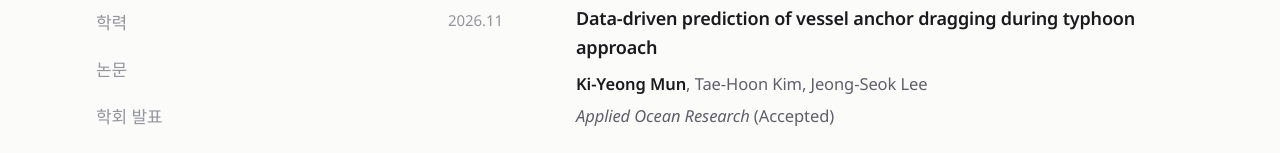
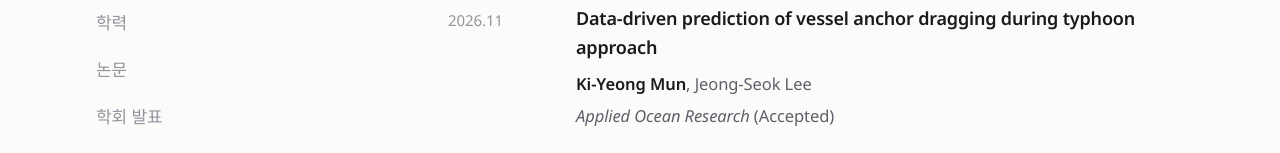
Before and after one commit to ki-yeong/ki-yeong.github.io, a plain HTML site: page index.html in a window 1280 px wide. Shown: the part 640-793 px from the top of the page. Drawn offline with Linux system fonts and the light colour scheme.

Commit message:
Applied Ocean Research 논문 저자 수정 (Mun, Lee)
Co-Authored-By: Claude Opus 5.5 <noreply@anthropic.com>

```diff
--- a/index.html
+++ b/index.html
@@ -296,7 +296,7 @@
         <time class="when">2026.11</time>
         <div class="what">
           <p class="title">Data-driven prediction of vessel anchor dragging during typhoon approach</p>
-          <p class="authors"><b>Ki-Yeong Mun</b>, Tae-Hoon Kim, Jeong-Seok Lee</p>
+          <p class="authors"><b>Ki-Yeong Mun</b>, Jeong-Seok Lee</p>
           <p class="venue"><i>Applied Ocean Research</i> (Accepted)</p>
         </div>
       </article>
```
